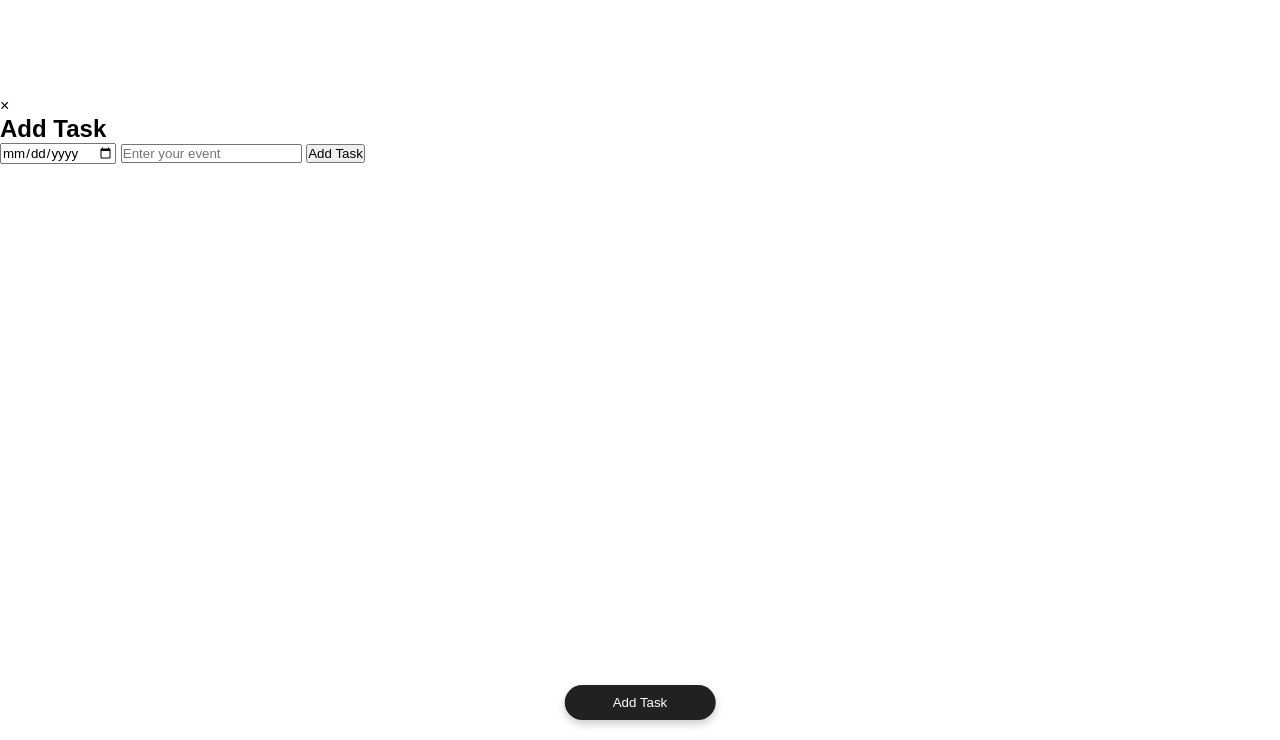
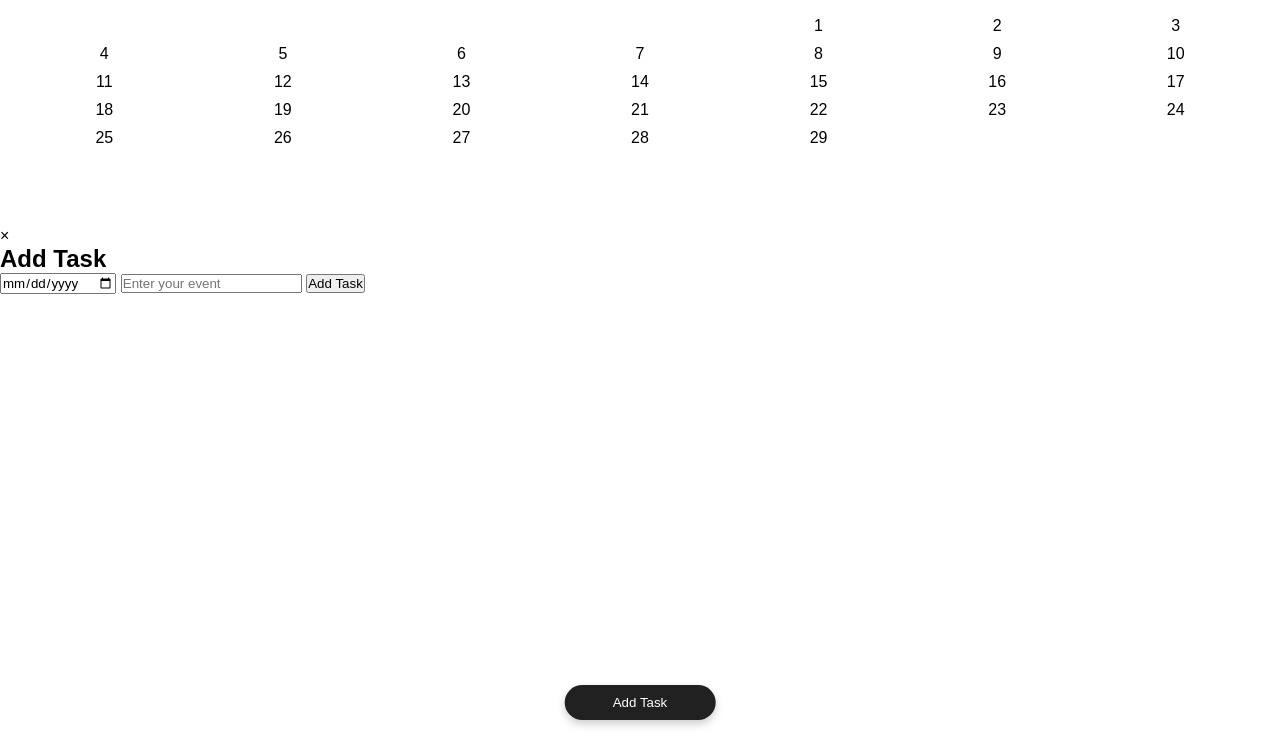
Before and after one commit to Jonnie254/JS-Calendar, a plain HTML site: page index.html in a window 1280 px wide. Shown: the part 60-800 px from the top of the page. Drawn offline with Linux system fonts and the light colour scheme.

Commit message:
added some code

```diff
--- a/app.css
+++ b/app.css
@@ -32,5 +32,7 @@ body{
     cursor:pointer;
     transition: all 0.3s ease;
     box-shadow: 0 4px 8px rgba(0,0,0,0.2);
-
  }
+ .add-task-btn:hover{
+    background-color: #424242;
+ }
--- a/app.js
+++ b/app.js
@@ -0,0 +1,24 @@
+window.onload = function () {
+  generateCalendar();
+};
+function generateCalendar() {
+  const calendar = document.getElementById("calendar");
+  const currentDate = new Date();
+  const month = currentDate.getMonth();
+  const year = currentDate.getFullYear();
+  const firstDayOfMonth = new Date(year, month, 1);
+  const lastDayOfMonth = new Date(year, month + 1, 0);
+  const firstDayOfWeek = firstDayOfMonth.getDay();
+  const totalDays = lastDayOfMonth.getDate();
+  for (let i = 0; i < firstDayOfWeek; i++) {
+    let blankDay = document.createElement("div");
+    calendar.appendChild(blankDay);
+  }
+  for (let day = 1; day <= totalDays; day++) {
+    let daySquare = document.createElement("div");
+    daySquare.className = "calendar-day";
+    daySquare.textContent = day;
+    daySquare.id = `day-${day}`;
+    calendar.appendChild(daySquare);
+  }
+}
```
